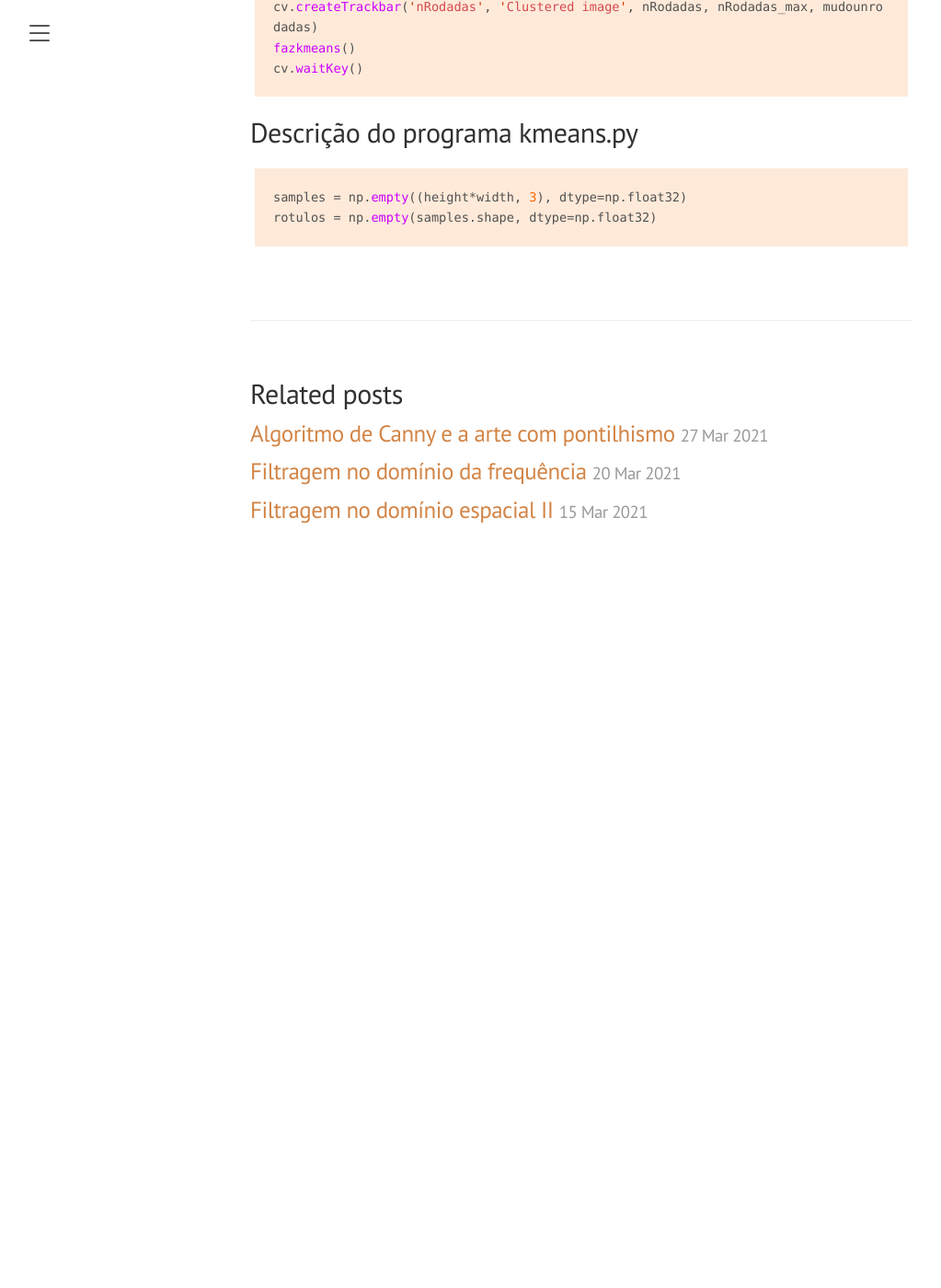
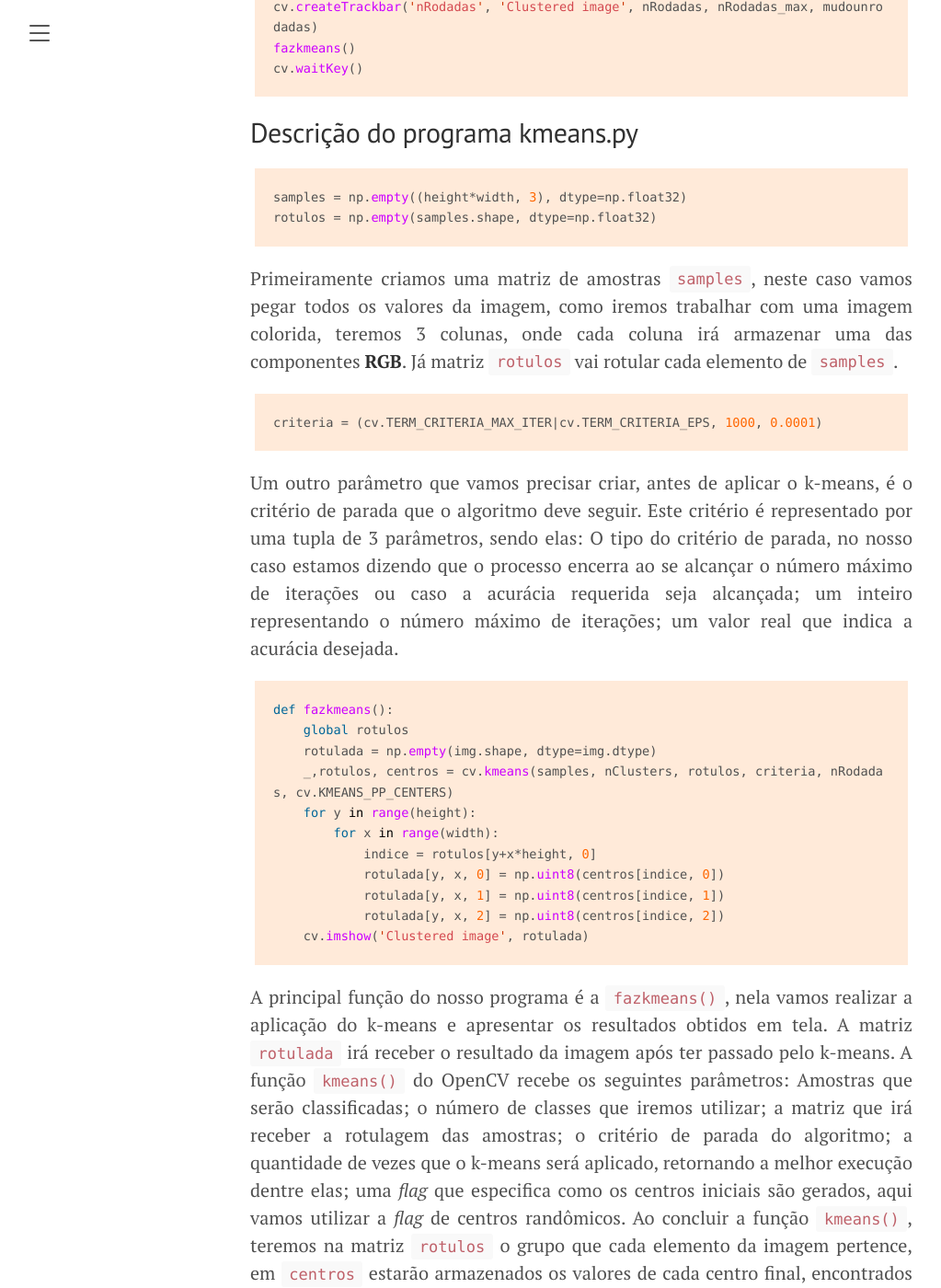
Before and after one commit to lucasamds/lucasamds.github.io, a Jekyll site: the page built from _posts/2021-04-02-kmeans.md, in a window 1280 px wide and 1400 px high, scrolled down 2568 px. Shown: the whole window at 92% size, without its empty margins (8-1031 px from the left). Built offline with Jekyll 4.4.1, drawn with Linux system fonts in a browser that asks for light colours; formulas are drawn with MathJax 3; before the commit the page ends 3198 px from its top, so only the background shows below that; some of the changed text lies outside the part shown.

Commit message:
Update 2021-04-02-kmeans.md

```diff
--- a/_posts/2021-04-02-kmeans.md
+++ b/_posts/2021-04-02-kmeans.md
@@ -92,3 +92,47 @@ cv.waitKey()
 samples = np.empty((height*width, 3), dtype=np.float32)
 rotulos = np.empty(samples.shape, dtype=np.float32)
 {% endhighlight %}
+
+
+Primeiramente criamos uma matriz de amostras `samples`, neste caso vamos pegar todos os valores da imagem, como iremos trabalhar com uma imagem colorida, teremos 3 colunas, onde cada coluna irá armazenar uma das componentes **RGB**. Já  matriz  `rotulos` vai rotular cada elemento de `samples`.
+
+{% highlight python %}
+criteria = (cv.TERM_CRITERIA_MAX_ITER|cv.TERM_CRITERIA_EPS, 1000, 0.0001)
+{% endhighlight %}
+
+Um outro parâmetro que vamos precisar criar, antes de aplicar o k-means, é o critério de parada que o algoritmo deve seguir. Este critério é representado por uma tupla de 3 parâmetros, sendo elas: O tipo do critério de parada, no nosso caso estamos dizendo que o processo encerra ao se alcançar o número máximo de iterações ou caso a acurácia requerida seja alcançada; um inteiro representando o número máximo de iterações; um valor real que indica a acurácia desejada.
+
+{% highlight python %}
+def fazkmeans():
+    global rotulos
+    rotulada = np.empty(img.shape, dtype=img.dtype)
+    _,rotulos, centros = cv.kmeans(samples, nClusters, rotulos, criteria, nRodadas, cv.KMEANS_PP_CENTERS)
+    for y in range(height):
+        for x in range(width):
+            indice = rotulos[y+x*height, 0]
+            rotulada[y, x, 0] = np.uint8(centros[indice, 0])
+            rotulada[y, x, 1] = np.uint8(centros[indice, 1])
+            rotulada[y, x, 2] = np.uint8(centros[indice, 2])
+    cv.imshow('Clustered image', rotulada)
+
+{% endhighlight %}
+
+A principal função do nosso programa é a `fazkmeans()`, nela vamos realizar a aplicação do k-means e apresentar os resultados obtidos em tela. A matriz `rotulada` irá receber o resultado da imagem após ter passado pelo k-means. A função `kmeans()` do OpenCV recebe os seguintes parâmetros: Amostras que serão classificadas; o número de classes que iremos utilizar; a matriz que irá receber a rotulagem das amostras; o critério de parada do algoritmo; a quantidade de vezes que o k-means será aplicado, retornando a melhor execução dentre elas; uma *flag* que especifica como os centros iniciais são gerados, aqui vamos utilizar a *flag* de centros randômicos. Ao concluir a função `kmeans()`, teremos na matriz `rotulos` o grupo que cada elemento da imagem pertence, em `centros` estarão armazenados os valores de cada centro final, encontrados na aplicação do k-means.
+
+A última tarefa é gerar a nova imagem, utilizando os agrupamentos encontrados. Temos que, para cada elemento da imagem de saída, verifica-se a qual classe ele pertence e em seguida pegamos o valor do centro daquela classe, no nosso caso será a cor a qual os elementos daquela classe irão apresentar; este processo é realizado para as três camadas de cores do modelo **RGB**.
+
+Vejamos abaixo o que acontece quando variamos a quantidade de grupos que o k-means pode apresentar.
+
+<iframe src="https://www.youtube.com/embed/1DeZYJ894W4?vq=hd1080&showinfo=0&rel=0&iv_load_policy=3" width="560" height="315" frameborder="0"></iframe>
+<em class="descricao">Vídeo 1. Variando a quantidade de classes no k-means</em>
+
+Como podemos perceber, a medida que o número de agrupamentos possíveis aumenta, mais próximo ao conteúdo original nós chegamos.
+
+Agora vamos ver o que acontece quando variamos a quantidade de vezes que o k-means é aplicado.
+
+<iframe src="https://www.youtube.com/embed/zWkJWeEcaic?vq=hd1080&showinfo=0&rel=0&iv_load_policy=3" width="560" height="315" frameborder="0"></iframe>
+<em class="descricao">Vídeo 2. Diferentes resultados do k-means</em>
+
+Como falamos anteriormente, diferetentes execuções do algoritmo k-means vão gerar resultados diferentes, como escolhemos para os centros inicias serem gerados de forma aleatória, este efeito fica ainda mais evidente, já que um centro pode estar, inicialmente, muito distante de seu posicionamento final.
+
+Com este exemplo de quantização vetorial, encerro por hora esta série sobre processamento digital de imagem, se você acompanhou um ou mais posts da série, fico extemamente agradecido pela atenção e espero que tenha aprendido algo novo, nos vemos em uma próxima!
```
